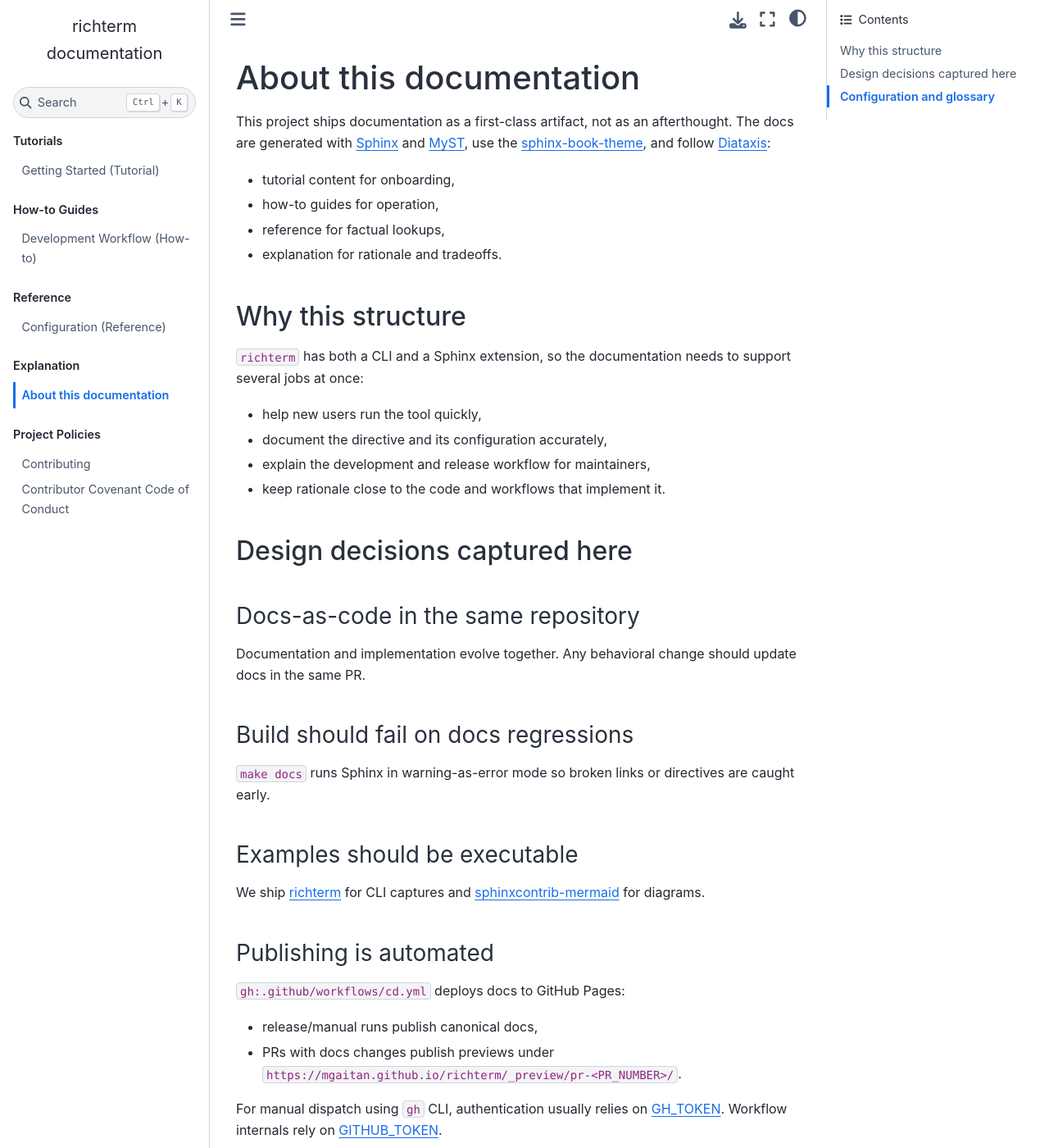
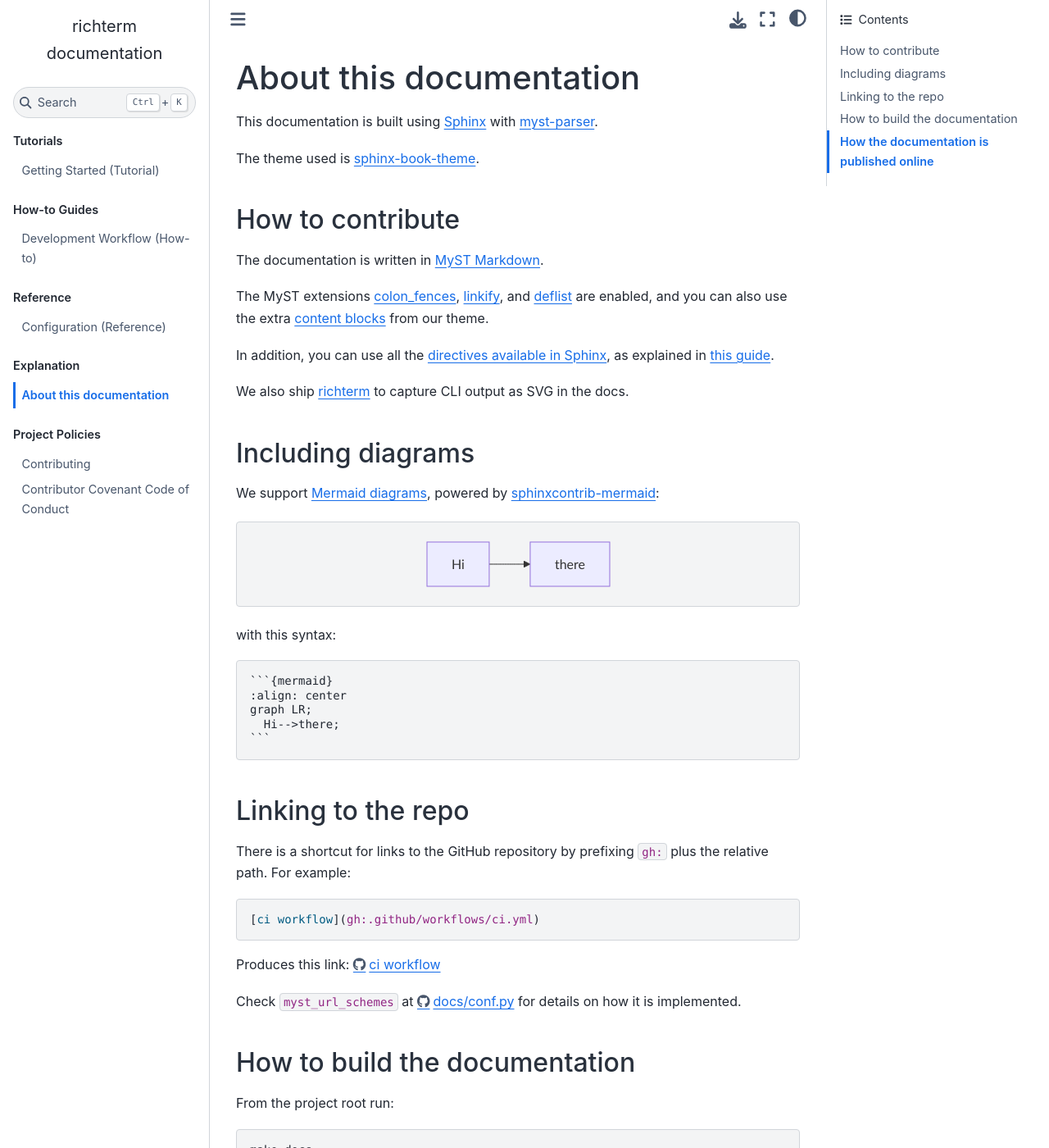
Before and after one commit to mgaitan/richterm, a Sphinx documentation site: the page built from docs/about_the_docs.md, in a window 1280 px wide and 1400 px high. Shown: the whole window at 82% size. Built offline with Sphinx 7.4.7 and the Sphinx Book theme 1.1.4, drawn with Linux system fonts in a browser that asks for light colours; some of the changed text lies outside the part shown.

Commit message:
docs: refocus user and contributor guides

`````diff
--- a/docs/about_the_docs.md
+++ b/docs/about_the_docs.md
@@ -1,51 +1,83 @@
 # About this documentation
 
-This project ships documentation as a first-class artifact, not as an afterthought.
-The docs are generated with [Sphinx](https://www.sphinx-doc.org/) and [MyST](https://myst-parser.readthedocs.io/), use the
-[sphinx-book-theme](https://sphinx-book-theme.readthedocs.io/), and follow [Diataxis](https://diataxis.fr/):
+This documentation is built using [Sphinx](https://www.sphinx-doc.org/)
+with [myst-parser](https://myst-parser.readthedocs.io/).
 
-- tutorial content for onboarding,
-- how-to guides for operation,
-- reference for factual lookups,
-- explanation for rationale and tradeoffs.
+The theme used is
+[sphinx-book-theme](https://sphinx-book-theme.readthedocs.io/en/stable/).
 
-## Why this structure
+## How to contribute
 
-`richterm` has both a CLI and a Sphinx extension, so the documentation needs to support several jobs at once:
+The documentation is written in [MyST Markdown](https://myst-parser.readthedocs.io/en/latest/syntax/typography.html).
 
-- help new users run the tool quickly,
-- document the directive and its configuration accurately,
-- explain the development and release workflow for maintainers,
-- keep rationale close to the code and workflows that implement it.
+The MyST extensions
+[colon_fences](https://myst-parser.readthedocs.io/en/latest/syntax/optional.html#code-fences-using-colons),
+[linkify](https://myst-parser.readthedocs.io/en/latest/syntax/optional.html#linkify),
+and [deflist](https://myst-parser.readthedocs.io/en/latest/syntax/optional.html#definition-lists) are enabled, and you can also use the extra [content blocks](https://sphinx-book-theme.readthedocs.io/en/stable/content/content-blocks.html)
+from our theme.
 
-## Design decisions captured here
+In addition, you can use all the [directives available in Sphinx](https://www.sphinx-doc.org/en/master/usage/restructuredtext/directives.html),
+as explained in [this guide](https://myst-parser.readthedocs.io/en/v4.0.0/using/intro.html#intro-writing).
 
-### Docs-as-code in the same repository
+We also ship [richterm](https://github.com/mgaitan/richterm) to capture CLI output as SVG in the docs.
 
-Documentation and implementation evolve together.
-Any behavioral change should update docs in the same PR.
+## Including diagrams
 
-### Build should fail on docs regressions
+We support [Mermaid diagrams](https://mermaid.js.org/), powered by [sphinxcontrib-mermaid](https://github.com/mgaitan/sphinxcontrib-mermaid):
 
-`make docs` runs Sphinx in warning-as-error mode so broken links or directives are caught early.
+```{mermaid}
+:align: center
+graph LR;
+    Hi-->there;
+```
 
-### Examples should be executable
+with this syntax:
 
-We ship [richterm](https://github.com/mgaitan/richterm) for CLI captures and
-[sphinxcontrib-mermaid](https://github.com/mgaitan/sphinxcontrib-mermaid) for diagrams.
+````md
+```{mermaid}
+:align: center
+graph LR;
+  Hi-->there;
+```
+````
 
-### Publishing is automated
+## Linking to the repo
 
-`gh:.github/workflows/cd.yml` deploys docs to GitHub Pages:
+There is a shortcut for links to the GitHub repository by prefixing `gh:` plus the
+relative path. For example:
 
-- release/manual runs publish canonical docs,
-- PRs with docs changes publish previews under
-  `https://mgaitan.github.io/richterm/_preview/pr-<PR_NUMBER>/`.
+```md
+[ci workflow](gh:.github/workflows/ci.yml)
+```
 
-For manual dispatch using `gh` CLI, authentication usually relies on {term}`GH_TOKEN`.
-Workflow internals rely on {term}`GITHUB_TOKEN`.
+Produces this link: [ci workflow](gh:.github/workflows/ci.yml)
 
-## Configuration and glossary
+Check `myst_url_schemes` at [docs/conf.py](gh:docs/conf.py) for details on how it is implemented.
 
-Environment variables used by commands, docs examples, or workflows are documented in [Configuration](configuration.md).
-When an env var appears in a chapter, reference it with `{term}` (for example {term}`PYTHONPATH`).
+## How to build the documentation
+
+From the project root run:
+
+```bash
+make docs
+```
+
+This runs `sphinx-build` using `uv run` with the docs requirements.
+It should exit without errors or warnings.
+
+If you want to check everything looks right in a browser, run:
+
+```bash
+make docs-open
+```
+
+You can also build EPUB output with `make docs-epub`.
+
+## How the documentation is published online
+
+- GitHub Actions workflow: [`.github/workflows/cd.yml`](gh:.github/workflows/cd.yml) publishes docs to GitHub Pages.
+- Triggers:
+  - on releases,
+  - on pull requests that change docs-related files, publishing a preview under `/_preview/pr-<PR_NUMBER>/`,
+  - manually via `workflow_dispatch`.
+- To trigger it manually from your repo: `gh workflow run cd.yml --ref main` or use the Actions UI.
--- a/docs/configuration.md
+++ b/docs/configuration.md
@@ -1,26 +1,22 @@
 # Configuration (Reference)
 
-This chapter is a lookup reference for environment variables used by commands,
-documentation examples, and CI workflows.
+This chapter is a lookup reference for environment variables that affect `richterm` behavior directly.
 
 ```{glossary}
-PYTHONPATH
-  Python import search path.
-  In this project docs, it is used for module execution from source (for example `PYTHONPATH=src uv run -m ...`).
-
-GH_TOKEN
-  Token consumed by the GitHub CLI (`gh`) for authenticated API operations.
-  Useful for non-interactive runs such as manual workflow dispatch from CI or scripts.
-
-GITHUB_TOKEN
-  Ephemeral token automatically injected by GitHub Actions jobs.
-  Used by workflows to interact with repository APIs with job-scoped permissions.
+RICHTERM_DISABLE_COLOR_HINT
+  Disables the extra color-friendly environment hints that `richterm` normally injects before running a command.
+  When set to `1`, `richterm` leaves the child environment unchanged.
 
 NO_COLOR
-  De-facto standard variable used by CLI tools to disable ANSI colors.
-  Prefer this for plain-text logs where color escape sequences are undesirable.
+  Standard opt-out flag for colored terminal output.
+  `richterm` respects this convention through the underlying Rich rendering behavior unless color is explicitly forced.
+  Reference: <https://no-color.org/>
 
 FORCE_COLOR
-  Variable used by many CLIs to force color output even in non-interactive contexts.
-  Use only when colorized logs improve readability and your environment strips correctly.
+  Forces color output in environments that would otherwise disable it.
+  `richterm` uses it as one of the hints for non-interactive command captures.
+
+TERM
+  Terminal capability identifier passed to the executed command.
+  If `TERM` is missing or set to `dumb`, `richterm` defaults it to `xterm-256color` to improve captured styling.
 ```
--- a/docs/development_workflow.md
+++ b/docs/development_workflow.md
@@ -1,52 +1,4 @@
 # Development Workflow (How-to)
 
-This guide covers the most common maintenance tasks.
-
-## Run local QA before pushing
-
-```bash
-make qa
-make test
+```{include} ../CONTRIBUTING.md
 ```
-
-If `prek` is not installed, install it once with:
-
-```bash
-uv tool install prek
-```
-
-## Update dependencies safely
-
-This project uses `uv` dependency groups and cooldown windows.
-After dependency changes:
-
-```bash
-uv sync
-make qa
-make test
-```
-
-## Publish a release
-
-```bash
-make bump
-make release
-```
-
-Release workflows publish package artifacts and canonical docs.
-
-## Preview documentation in pull requests
-
-When docs files change in a PR, CI deploys a preview to:
-
-```text
-https://mgaitan.github.io/richterm/_preview/pr-<PR_NUMBER>/
-```
-
-If needed, dispatch docs publishing manually:
-
-```bash
-gh workflow run cd.yml --ref main
-```
-
-`gh` authentication can use {term}`GH_TOKEN`.
--- a/docs/getting_started.md
+++ b/docs/getting_started.md
@@ -1,49 +1,60 @@
 # Getting Started (Tutorial)
 
-This tutorial gives you a complete first pass through local setup, checks, and docs.
+This tutorial walks through the main user-facing flow: run `richterm`, generate an SVG, and then install it permanently if you want it around.
 
-## 1. Create the environment
+## 1. Run `richterm` without installing it
 
-From the project root:
+The quickest way to try the tool is with `uvx`:
+
+```bash
+uvx richterm echo "hello from richterm"
+```
+
+That command runs `echo "hello from richterm"`, renders the transcript as an SVG, and writes a file named like `rich_term_20260403_153000.svg` in the current directory.
+
+## 2. Pick an explicit output path
+
+Use `-o` when you want the SVG somewhere predictable:
+
+```bash
+uvx richterm -o demo.svg python -c "print('hello')"
+```
+
+## 3. Customize what appears in the transcript
+
+You can tweak the prompt, hide the command, or show a friendlier command than the one actually executed:
+
+```bash
+uvx richterm --prompt "[bold blue]$" git status --short
+uvx richterm --hide-command python -c "print('secret command')"
+uvx richterm --shown-command "pytest -q" python -c "print('fixture output')"
+```
+
+## 4. Install it as a tool
+
+If you plan to use `richterm` regularly, install it once:
+
+```bash
+uv tool install richterm
+```
+
+After that, invoke it directly:
+
+```bash
+richterm --help
+```
+
+## 5. Run from a local checkout when contributing
+
+If you are working on the project itself, sync the environment and run from source:
 
 ```bash
 uv sync
-```
-
-This resolves dependencies and creates the local virtual environment.
-
-## 2. Run the CLI from source
-
-The repository ships the `richterm` CLI:
-
-```bash
 uv run richterm --help
 ```
 
-When invoking modules directly from source, set {term}`PYTHONPATH` so imports resolve cleanly:
+For module execution from the checkout, you can also use:
 
 ```bash
 PYTHONPATH=src uv run -m richterm --help
 ```
-
-This is the same pattern used throughout the docs when examples need to execute the local checkout directly.
-## 3. Run quality checks
-
-```bash
-make qa
-make test
-```
-
-If `prek` is installed, `make qa` runs the local QA bundle with hooks.
-
-## 4. Build the documentation
-
-```bash
-make docs
-```
-
-To open generated HTML:
-
-```bash
-make docs-open
-```
`````
